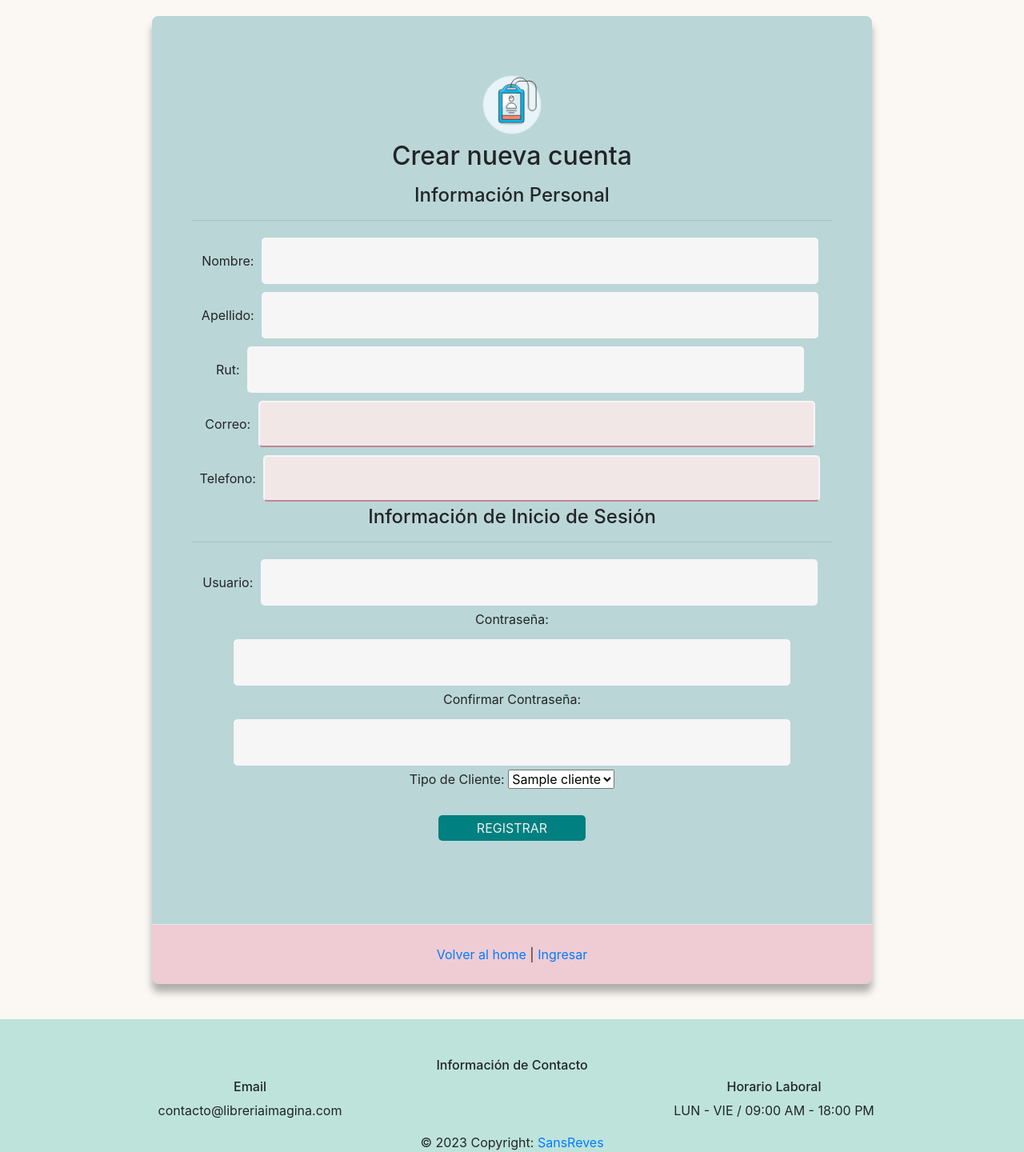
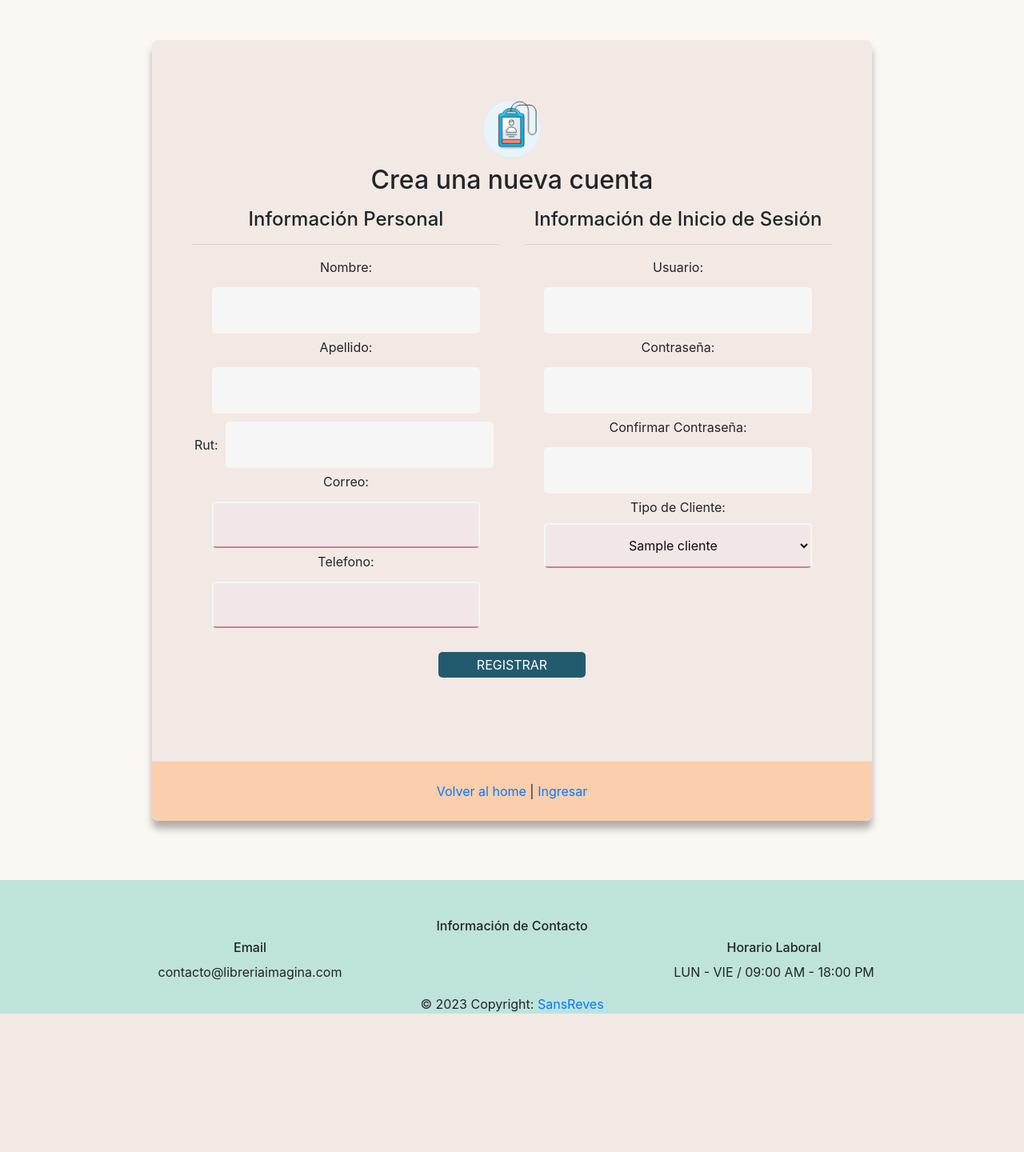
Before and after one commit to SansReves/web_libreriaImaginav2, a Django app: page /registrouser/ in a window 1280 px wide. Shown: the part 77-1517 px from the top of the page at 80% size. After the commit the page ends 1344 px from the top, so only its background shows below. Run offline with Django 3.2, Linux system fonts and the light colour scheme; tables that the repository leaves empty hold one stand-in row (values such as "Sample post"); some libraries are stand-ins or nearby versions.

Commit message:
registro new user

```diff
--- a/LibreriaImaginaV2/core/static/core/CSS/catalogo.css
+++ b/LibreriaImaginaV2/core/static/core/CSS/catalogo.css
@@ -20,7 +20,7 @@
 }
 
 #cards-libros .card {
-    background-color: rgb(255,214,186);
+    background-color: rgb(244,241,187);
     width: 220px;
     height:330px;
     border-radius: 8px 8px 8px 8px;
--- a/LibreriaImaginaV2/core/static/core/CSS/registrouser.css
+++ b/LibreriaImaginaV2/core/static/core/CSS/registrouser.css
@@ -3,17 +3,17 @@
   align-items: center;
   flex-direction: column;
   justify-content: center;
-
+  width: 100%;
   min-height: 100%;
-  padding: 20px;
+  padding: 50px;
 }
 
-/* REGISTRO */
 #formContentR {
-  border-radius: 8px;
-  background: rgba(184, 212, 214, 0.945);
+
+  border-radius: 8px 8px 8px 8px;
+  background: rgb(242, 233, 228);
   padding: 30px;
-  width: 80%; /* Cambia el valor para ajustar el ancho deseado */
+  width: 90%;
   max-width: 900px;
   position: relative;
   padding: 0px;
@@ -22,9 +22,8 @@
   text-align: center;
 }
 
-
 #formFooterR {
-  background-color: rgba(255, 202, 212, 0.774);
+  background-color: rgb(251, 206, 173);
   border-top: 1px solid #dce8f1;
   padding: 25px;
   text-align: center;
@@ -43,12 +42,10 @@
 
 /* FORM TYPOGRAPHY*/
 
-input[type=button],
-input[type=submit],
-input[type=reset] {
-  background-color: teal;
+input[type=button],input[type=submit],input[type=reset],select,input[type=number],input[type=email],input[type=text] {
+  background-color: rgb(35, 91, 110);
   border: none;
-  color: rgb(238, 238, 238);
+  color: white;
 
   text-align: center;
   text-decoration: none;
@@ -60,17 +57,13 @@ input[type=reset] {
 
   transition: all 0.3s ease-in-out;
 }
-
-input[type=button]:hover,
-input[type=submit]:hover,
-input[type=reset]:hover {
-  background-color: rgb(192, 132, 151);
+select:hover,input[type=number]:hover,input[type=email]:hover,input[type=text]:hover,
+input[type=button]:hover,input[type=submit]:hover,input[type=reset]:hover {
+  background-color: rgb(190, 227, 219);
+  color: black;
 }
 
-input[type=text],
-input[type=email],
-input[type=number]
- {
+select,input[type=text],input[type=email],input[type=number] {
   background-color: #f6f6f6;
   border: none;
   color: #0d0d0d;
@@ -91,16 +84,12 @@ input[type=number]
   border-radius: 5px 5px 5px 5px;
 }
 
-input[type=number],
-input[type=email],
-input[type=text]:focus {
+select,input[type=number],input[type=email],input[type=text]:focus {
   background-color: rgb(241, 231, 231);
   border-bottom: 2px solid rgb(192, 132, 151);
 }
 
-input[type=number],
-input[type=email],
-input[type=text]:placeholder {
+select,input[type=number],input[type=email],input[type=text]:placeholder {
   color: #cccccc;
 }
 
--- a/LibreriaImaginaV2/core/templates/registration/registrouser.html
+++ b/LibreriaImaginaV2/core/templates/registration/registrouser.html
@@ -3,7 +3,7 @@
 {% block titulo%}Registro de Usuario | Libreria Imagina {% endblock %}
 {%load static%}
 {% block css %}
-<link rel="stylesheet" href="{% static 'core/CSS/registrouser.css' %}" type="text/css">
+<link rel="stylesheet" href="{%static 'core/CSS/registrouser.css'%}" type="text/css">
 {% endblock %}
 {% block contenido %}
 {% load crispy_forms_tags %}
@@ -14,13 +14,13 @@
       <!-- Icono -->
       <div class="mt-3 mb-3 text-center ">
         <img src="{% static 'core/img/usuario.png' %}" height="90" width="90" />
-        <h2>Crear nueva cuenta</h2>
+        <h2>Crea una nueva cuenta</h2>
       </div>
 
-      <!-- formulario login -->
-      <form method="POST">
+      <!-- formulario registro cliente -->
+      <form class="row" method="POST">
         {% csrf_token%}
-        <div>
+        <div class="col-6">
           <h4>Información Personal</h4>
           <hr>
           <div>
@@ -45,7 +45,7 @@
           </div>
         </div>
 
-        <div>
+        <div class="col-6">
           <h4>Información de Inicio de Sesión</h4>
           <hr>
           <div>
@@ -70,7 +70,7 @@
           </div>
         </div>
 
-        <div class="mt-3 px-5 py-1"> <input type="submit" class="fadeIn fourth px-5 py-1" value="Registrar"></div>
+        <div class="col-12 mt-3 px-5 py-1"> <input type="submit" class="fadeIn fourth px-5 py-1" value="Registrar"></div>
       </form>
 
       <!-- resetear contrseña -->
--- a/LibreriaImaginaV2/core/views.py
+++ b/LibreriaImaginaV2/core/views.py
@@ -92,7 +92,7 @@ def registrouser(request):
         cliente.save()
 
         # Redirigir a una página de registro exitoso
-        return render(request, 'registration/registro_exitoso.html')
+        return render(request, 'core/home.html')
 
     tipos_clientes = TipoCliente.objects.all()
     return render(request, 'registration/registrouser.html', {'tipos_clientes': tipos_clientes})
```
Also changed, not shown: LibreriaImaginaV2/core/static/core/CSS/iniciosesion.css (+4 -4 lines), LibreriaImaginaV2/core/static/core/CSS/servicios.css (+10 -1 lines), LibreriaImaginaV2/core/templates/core/servicios.html (+1 -6 lines).
